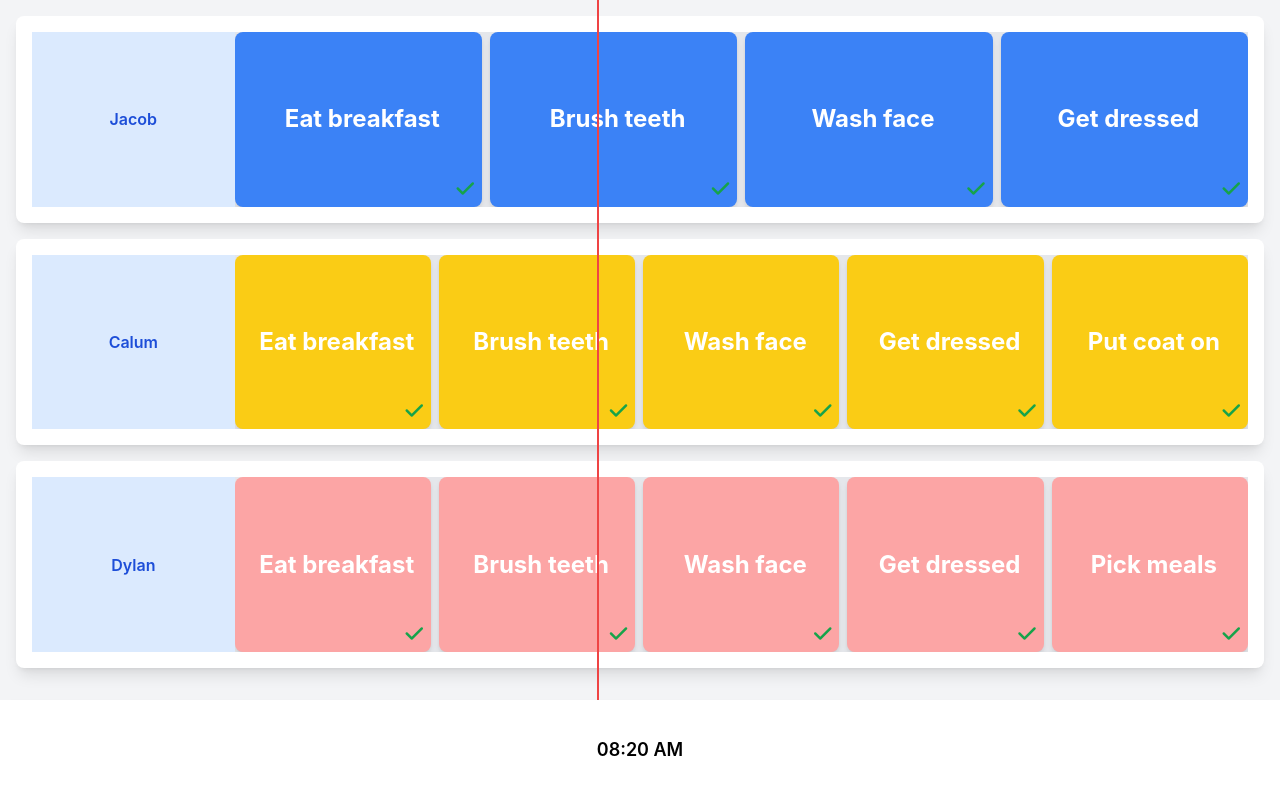
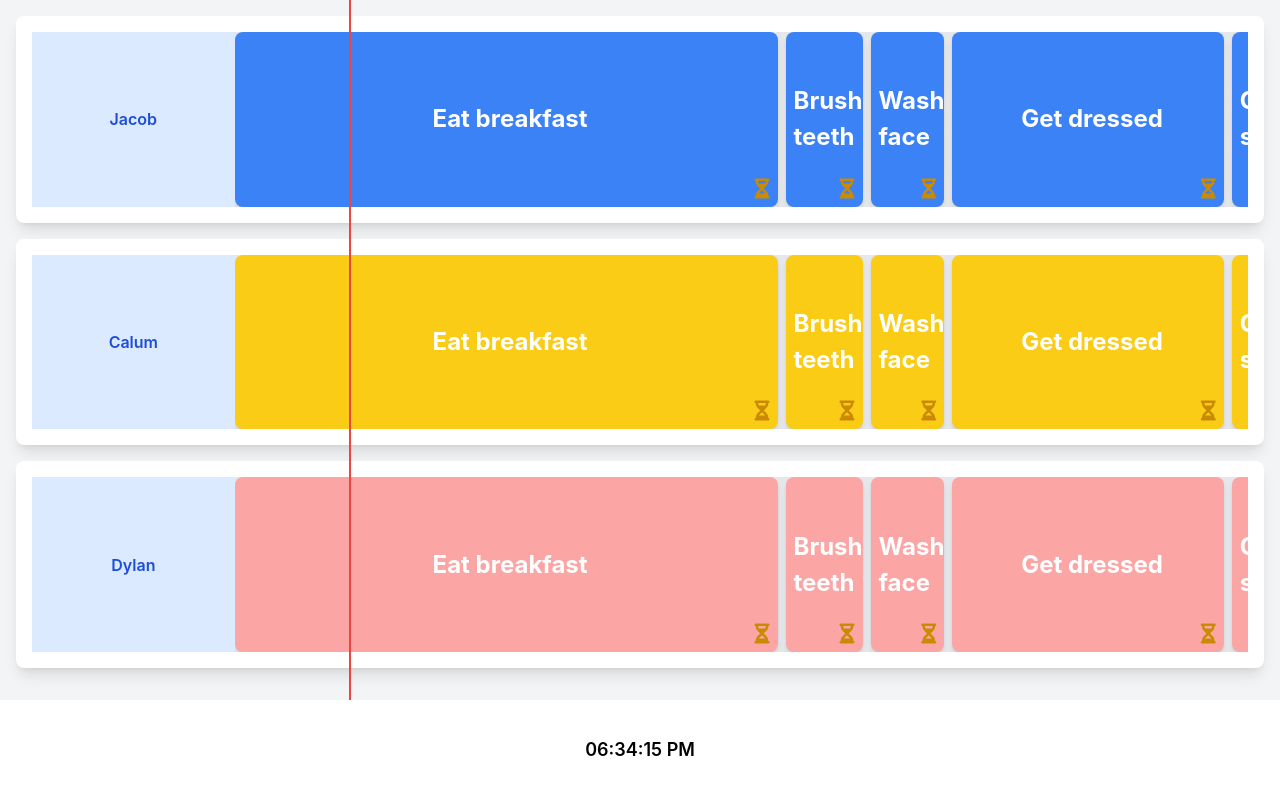
Before and after one commit to Grundlefleck/getting-ready, a React (Create React App) app: page / in a window 1280 px wide. Shown: the top 794 px of the page. Built offline with nearby package versions, Linux system fonts and the light colour scheme.

Commit message:
Tweaks to layout, configuring tasks by overall start time then duration for each task.
 -

```diff
--- a/package.json
+++ b/package.json
@@ -12,6 +12,7 @@
     "@types/node": "^16.18.105",
     "@types/react": "^18.3.3",
     "@types/react-dom": "^18.3.0",
+    "date-fns": "^3.6.0",
     "gh-pages": "^6.1.1",
     "react": "^18.3.1",
     "react-dom": "^18.3.1",
--- a/public/index.html
+++ b/public/index.html
@@ -7,7 +7,7 @@
     <meta name="theme-color" content="#000000" />
     <meta
       name="description"
-      content="Web site created using create-react-app"
+      content="Getting ready"
     />
     <link rel="apple-touch-icon" href="%PUBLIC_URL%/logo192.png" />
     <!--
@@ -24,7 +24,7 @@
       work correctly both with client-side routing and a non-root public URL.
       Learn how to configure a non-root public URL by running `npm run build`.
     -->
-    <title>React App</title>
+    <title>Getting ready</title>
   </head>
   <body>
     <noscript>You need to enable JavaScript to run this app.</noscript>
--- a/src/App.tsx
+++ b/src/App.tsx
@@ -1,6 +1,13 @@
-import React, { useState, useEffect } from "react";
-import { ModelState } from "./storage";
-import { TaskModel } from "./model";
+import React, { useEffect, useState } from "react";
+import {
+  ChildTaskConfig,
+  initialiseTaskCompletionStatus,
+  ModelState,
+  TaskCompletionStatus,
+  TaskConfig,
+  TaskModel,
+} from "./model";
+import { config } from "./config";
 
 const StatusIcon = ({ completed }: { completed: boolean }) => (
   <i
@@ -10,124 +17,76 @@ const StatusIcon = ({ completed }: { completed: boolean }) => (
 );
 
 const initialModelState: ModelState = {
-  children: [
-    {
-      name: "Child 1",
-      tasks: [
-        {
-          name: "Eat breakfast",
-          expectedCompletionTime: new Date("2024-08-17T08:00:00"),
-        },
-      ],
-      colorClass: "bg-blue-200",
-    },
-    {
-      name: "Child 2",
-      tasks: [
-        {
-          name: "Brush teeth",
-          expectedCompletionTime: new Date("2024-08-17T08:15:00"),
-        },
-      ],
-      colorClass: "bg-yellow-400",
-    },
-    {
-      name: "Child 3",
-      tasks: [
-        {
-          name: "Wash face",
-          expectedCompletionTime: new Date("2024-08-17T08:30:00"),
-        },
-      ],
-      colorClass: "bg-red-300",
-    },
-  ],
-  taskCompletionStatus: {},
+  config: config,
+  taskCompletionStatus: initialiseTaskCompletionStatus(config),
   lastUpdate: new Date().toISOString(),
 };
 
-// Initialize the model
 const model = new TaskModel(initialModelState);
 
-const App: React.FC = () => {
+const overrideCurrentTime = (): Date => {
+  const params = new URLSearchParams(window.location.search);
+  const fixedTime = params.get("fixCurrentTime");
+
+  if (fixedTime) {
+    const parsedTime = new Date(fixedTime);
+    return isNaN(parsedTime.getTime()) ? new Date() : parsedTime;
+  }
+  return new Date();
+};
+
+const useCurrentTime = (): Date => {
+  const [currentTime, setCurrentTime] = useState(overrideCurrentTime());
   const [completedTasks, setCompletedTasks] = useState<{
     [key: string]: boolean;
   }>({});
-  const [audio, setAudio] = useState<HTMLAudioElement | null>(null);
 
-  const children = [
-    {
-      name: "Jacob",
-      tasks: ["Eat breakfast", "Brush teeth", "Wash face", "Get dressed"],
-      colorClass: "bg-blue-200",
-    },
-    {
-      name: "Calum",
-      tasks: [
-        "Eat breakfast",
-        "Brush teeth",
-        "Wash face",
-        "Get dressed",
-        "Put coat on",
-      ],
-      colorClass: "bg-yellow-400",
-    },
-    {
-      name: "Dylan",
-      tasks: [
-        "Eat breakfast",
-        "Brush teeth",
-        "Wash face",
-        "Get dressed",
-        "Pick meals",
-      ],
-      colorClass: "bg-red-300",
-    },
-  ];
+  useEffect(() => {
+    const intervalId = setInterval(() => {
+      setCurrentTime(overrideCurrentTime);
+    }, 1000);
 
-  const currentTime = new Date("2024-08-17T08:20:00");
-  const startTime = new Date("2024-08-17T07:45:00");
-  const endTime = new Date("2024-08-17T09:00:00");
+    return () => clearInterval(intervalId);
+  }, []);
 
-  // Calculate the time difference in minutes between start time and end time
+  return currentTime;
+};
+
+const App: React.FC = () => {
+  const [completedTasks, setCompletedTasks] = useState<TaskCompletionStatus>(
+    {},
+  );
+
+  const currentTime = useCurrentTime();
+  const startTime = model.startTime();
+  const endTime = model.endTime();
+
   const totalMinutes = Math.ceil(
     (endTime.getTime() - startTime.getTime()) / (1000 * 60),
   );
 
-  // Calculate the position of the vertical line based on the current time
   const timeElapsed = Math.ceil(
     (currentTime.getTime() - startTime.getTime()) / (1000 * 60),
   );
-  const linePosition = (timeElapsed / totalMinutes) * 100;
+  const tasksWidthPercentage = 82;
+  const linePosition = Math.min(
+    100,
+    timeElapsed / totalMinutes + (100 - tasksWidthPercentage),
+  );
 
-  // Initialize audio
-  useEffect(() => {
-    const alertAudio = new Audio("/path-to-your-alert-sound.mp3"); // Replace with your alert audio file
-    setAudio(alertAudio);
-  }, []);
-
-  // Timer to check for overdue tasks
-  useEffect(() => {
-    const interval = setInterval(() => {
-      const now = new Date();
-      const timeElapsed = Math.ceil(
-        (now.getTime() - startTime.getTime()) / (1000 * 60),
+  const handleTaskClick = (
+    taskConfig: ChildTaskConfig,
+    taskCompleted: TaskConfig,
+  ) => {
+    console.log(
+      "task completed: " + JSON.stringify({ taskConfig, taskCompleted }),
     );
-      if (timeElapsed >= totalMinutes) {
-        const overdueTasks = Object.keys(completedTasks).filter(
-          (task) => !completedTasks[task],
-        );
-        if (overdueTasks.length > 0 && audio) {
-          audio.play();
-        }
-      }
-    }, 1000); // Check every second
-
-    return () => clearInterval(interval); // Cleanup interval on component unmount
-  }, [completedTasks, audio, startTime, totalMinutes]);
-
-  const handleTaskClick = (task: string) => {
-    console.log("task completed: " + task);
+    model.applyOperation({
+      type: "TaskClicked",
+      taskConfig,
+      completed: taskCompleted,
+    });
+    setCompletedTasks(model.getState().taskCompletionStatus);
   };
 
   return (
@@ -137,27 +96,41 @@ const App: React.FC = () => {
         className="relative flex flex-1 flex-col overflow-auto p-4"
         style={{ width: "100%" }}
       >
-        {children.map((child, index) => (
+        {model.getState().config.map((child, index) => {
+          const totalDuration =
+            child.tasks
+              .map((t) => t.duration)
+              .reduce((acc, val) => acc + val, 0) * tasksWidthPercentage;
+
+          return (
             <div
               key={index}
               className="relative bg-white p-4 rounded-lg shadow-lg flex flex-row mb-4 flex-1"
-            style={{ minHeight: "0" }} // Ensures flex items respect flex-grow
+              style={{ minHeight: "0" }}
             >
               {/* Child's name on the left */}
               <div className="w-1/6 flex items-center justify-center bg-blue-100 p-2 text-blue-700 font-semibold">
                 {child.name}
               </div>
               {/* Tasks container */}
+              {/* Vertical line indicating the current time */}
               <div
                 className="relative flex flex-1 items-center overflow-x-auto bg-gray-200"
-              style={{ width: "75%", gap: "8px" }} // Use gap for horizontal spacing between tasks
+                style={{ width: `${tasksWidthPercentage}%`, gap: "8px" }}
               >
-              {child.tasks.map((task, taskIndex) => (
+                {child.tasks.map((taskConfig, taskIndex) => {
+                  const widthPercentage =
+                    (taskConfig.duration / totalDuration) * 100;
+                  const completed =
+                    (completedTasks[child.name] ?? {})[taskConfig.name] ??
+                    false;
+
+                  return (
                     <div
                       key={taskIndex}
                       className={`flex items-center justify-center bg-blue-500 text-white rounded-lg shadow-md ${child.colorClass} text-blue-950`}
                       style={{
-                    flex: `1 1 0`, // Distribute horizontal space equally
+                        flex: `0 0 ${widthPercentage * tasksWidthPercentage}%`, // Distribute horizontal space equally
                         height: "100%", // Take up full height of swimlane
                         display: "flex",
                         justifyContent: "center",
@@ -167,18 +140,19 @@ const App: React.FC = () => {
                         cursor: "pointer",
                         position: "relative",
                       }}
-                  onClick={() => handleTaskClick(task)}
+                      onClick={() => handleTaskClick(child, taskConfig)}
                     >
-                  <StatusIcon completed={true} />
-                  <span className={`ml-2 ${true ? "font-bold" : ""}`}>
-                    {task}
+                      <StatusIcon completed={completed} />
+                      <span className={`ml-2 ${completed ? "font-bold" : ""}`}>
+                        {taskConfig.name}
                       </span>
                     </div>
-              ))}
+                  );
+                })}
               </div>
             </div>
-        ))}
-        {/* Vertical line indicating the current time */}
+          );
+        })}
         <div
           className="absolute top-0 bottom-0 border-l-2 border-red-500"
           style={{ left: `${linePosition}%`, width: "2px" }}
@@ -194,6 +168,7 @@ const App: React.FC = () => {
           {currentTime.toLocaleTimeString([], {
             hour: "2-digit",
             minute: "2-digit",
+            second: "2-digit",
           })}
         </span>
       </div>
--- /dev/null
+++ b/src/config.ts
@@ -0,0 +1,46 @@
+import { ChildTaskConfig } from "./model";
+
+export const config: ChildTaskConfig[] = [
+  {
+    name: "Jacob",
+    startTime: "07:45",
+    tasks: [
+      { name: "Eat breakfast", duration: 30 },
+      { name: "Brush teeth", duration: 3 },
+      { name: "Wash face", duration: 2 },
+      { name: "Get dressed", duration: 15 },
+      { name: "Choose snack", duration: 2 },
+      { name: "Brush hair", duration: 2 },
+      { name: "Shoes and coat on", duration: 2 },
+    ],
+    colorClass: "bg-blue-200",
+  },
+  {
+    name: "Calum",
+    startTime: "07:45",
+    tasks: [
+      { name: "Eat breakfast", duration: 30 },
+      { name: "Brush teeth", duration: 3 },
+      { name: "Wash face", duration: 2 },
+      { name: "Get dressed", duration: 15 },
+      { name: "Choose snack", duration: 2 },
+      { name: "Brush hair", duration: 2 },
+      { name: "Shoes and coat on", duration: 2 },
+    ],
+    colorClass: "bg-yellow-400",
+  },
+  {
+    name: "Dylan",
+    startTime: "07:45",
+    tasks: [
+      { name: "Eat breakfast", duration: 30 },
+      { name: "Brush teeth", duration: 3 },
+      { name: "Wash face", duration: 2 },
+      { name: "Get dressed", duration: 15 },
+      { name: "Choose snack", duration: 2 },
+      { name: "Brush hair", duration: 2 },
+      { name: "Shoes and coat on", duration: 2 },
+    ],
+    colorClass: "bg-red-300",
+  },
+];
--- a/src/storage.ts
+++ b/src/storage.ts
@@ -2,11 +2,6 @@ import { ChildTaskConfig } from "./model";
 
 const STORAGE_KEY = "getting-ready/task-model-state";
 
-// Define types for the model
-export interface ModelState {
-  children: ChildTaskConfig[];
-  taskCompletionStatus: { [taskName: string]: boolean };
-  lastUpdate: string; // ISO date string
-}
+export class Storage {}
 
 export {};
```
Also changed, not shown: src/model.ts (+43 -21 lines), public/manifest.json, 2 other files (tests, documents, lock files or other folders). Lines whose indentation alone changed are shown as unchanged.
